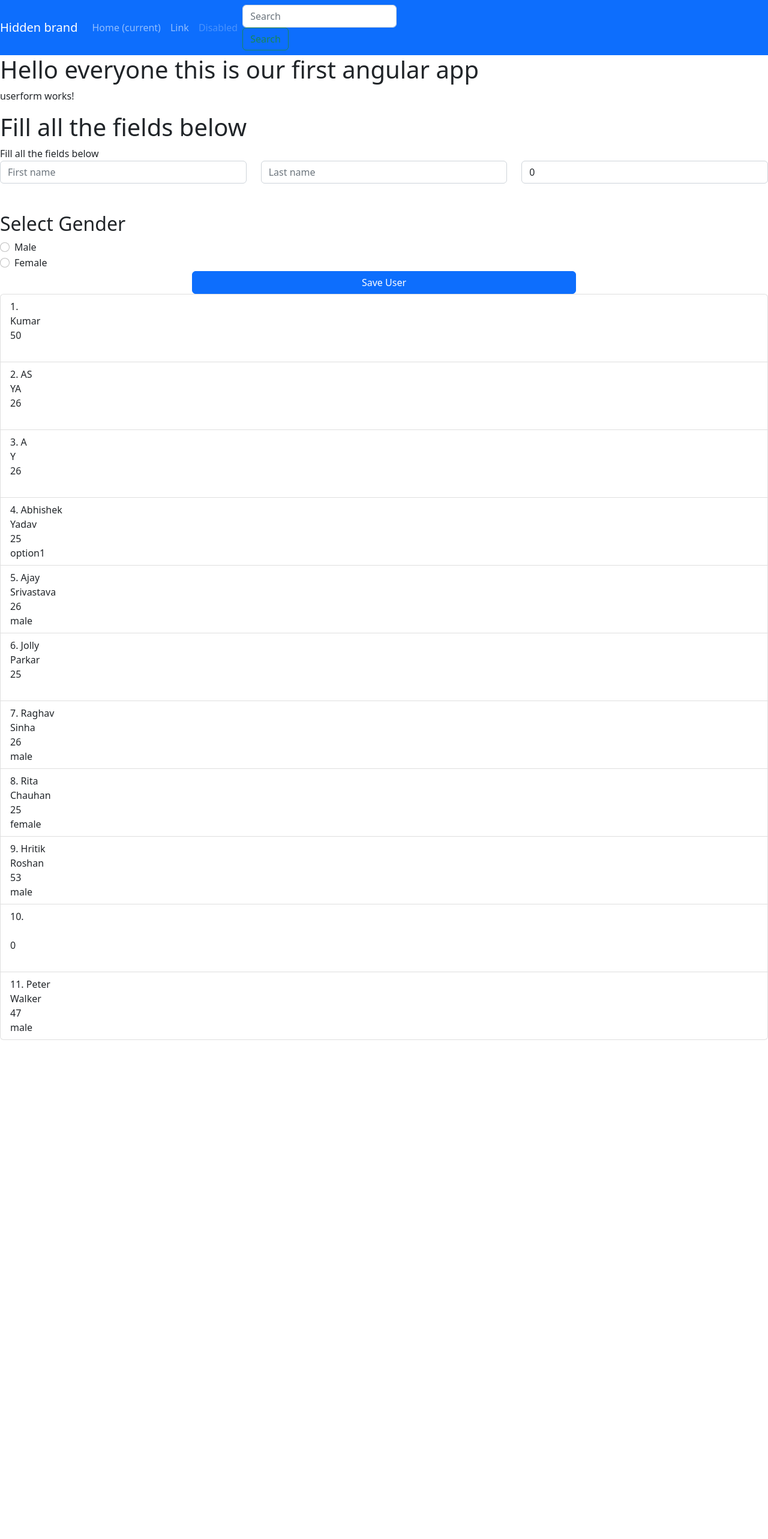
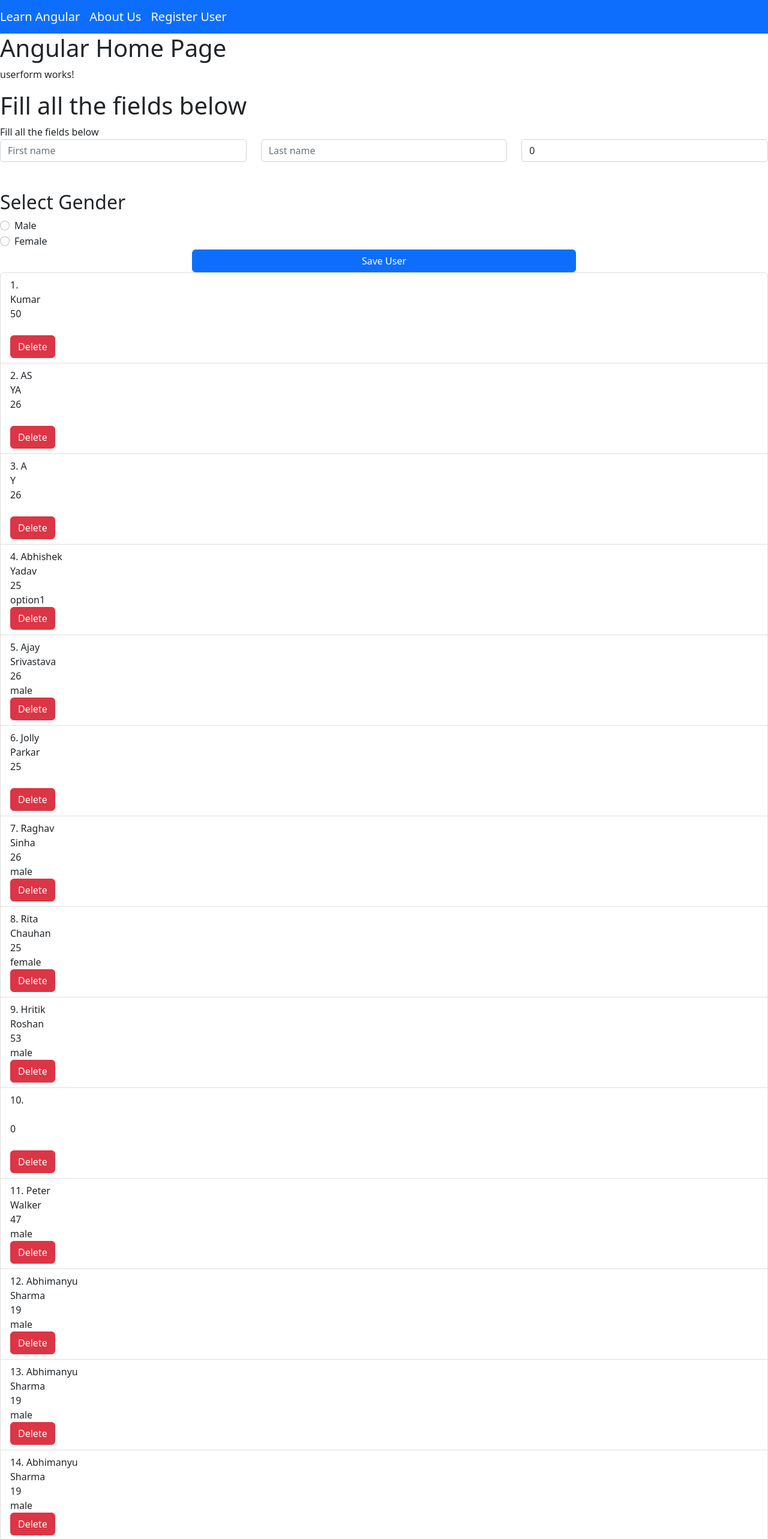
Before and after one commit to shadowabhii/Angular-Hello-World, an Angular app: page /userform in a window 1280 px wide. Before the commit this address led to /. Shown: the top 2566 px of the page at 60% size. Before the commit the page ends 1734 px from the top, so only its background shows below. Built offline with nearby package versions, Linux system fonts and the light colour scheme; data requests are answered from the project's data file.

Commit message:
Routing added

```diff
--- a/db.json
+++ b/db.json
@@ -72,6 +72,34 @@
       "age": 47,
       "Gender": "male",
       "id": 11
+    },
+    {
+      "firstName": "Abhimanyu",
+      "lastName": "Sharma",
+      "age": 19,
+      "Gender": "male",
+      "id": 12
+    },
+    {
+      "firstName": "Abhimanyu",
+      "lastName": "Sharma",
+      "age": 19,
+      "Gender": "male",
+      "id": 13
+    },
+    {
+      "firstName": "Abhimanyu",
+      "lastName": "Sharma",
+      "age": 19,
+      "Gender": "male",
+      "id": 14
+    },
+    {
+      "firstName": "",
+      "lastName": "",
+      "age": 0,
+      "Gender": "",
+      "id": 15
     }
   ]
 }
--- /dev/null
+++ b/src/app/Components/about-us/about-us.component.html
@@ -0,0 +1,5 @@
+<h1>About Us Page</h1>
+
+<p>Angular is a platform and framework for building single-page client applications
+     using HTML and TypeScript.
+     Angular is written in TypeScript.</p>
--- /dev/null
+++ b/src/app/Components/about-us/about-us.component.ts
@@ -0,0 +1,15 @@
+import { Component, OnInit } from '@angular/core';
+
+@Component({
+  selector: 'app-about-us',
+  templateUrl: './about-us.component.html',
+  styleUrls: ['./about-us.component.css']
+})
+export class AboutUsComponent implements OnInit {
+
+  constructor() { }
+
+  ngOnInit(): void {
+  }
+
+}
--- a/src/app/Components/nav-bar/nav-bar.component.html
+++ b/src/app/Components/nav-bar/nav-bar.component.html
@@ -3,21 +3,16 @@
     <span class="navbar-toggler-icon"></span>
   </button>
   <div class="collapse navbar-collapse" id="navbarTogglerDemo01">
-    <a class="navbar-brand" href="#">Hidden brand</a>
-    <ul class="navbar-nav mr-auto mt-2 mt-lg-0">
-      <li class="nav-item active">
-        <a class="nav-link" href="#">Home <span class="sr-only">(current)</span></a>
-      </li>
-      <li class="nav-item">
-        <a class="nav-link" href="#">Link</a>
-      </li>
-      <li class="nav-item">
-        <a class="nav-link disabled" href="#">Disabled</a>
-      </li>
-    </ul>
-    <form class="form-inline my-2 my-lg-0">
+    <a class="navbar-brand" routerLink="/home" href="#">Learn Angular</a>
+    <a class="navbar-brand" routerLink="/aboutus" href="#">About Us</a>
+    <a class="navbar-brand" routerLink="/userform" href="#">Register User</a>
+
+
+
+
+    <!-- <form class="form-inline my-2 my-lg-0">
       <input class="form-control mr-sm-2" type="search" placeholder="Search" aria-label="Search">
       <button class="btn btn-outline-success my-2 my-sm-0" type="submit">Search</button>
-    </form>
+    </form> -->
   </div>
 </nav>
--- a/src/app/Components/userform/userform.component.html
+++ b/src/app/Components/userform/userform.component.html
@@ -61,12 +61,14 @@
   </div>
 
   <ol class="list-group list-group-numbered">
-    <li *ngFor= "let u of users" class="list-group-item">
+    <li *ngFor= "let u of users; index as i"
+    class="list-group-item">
 
       <span>{{u.firstName}}</span> <br>
       <span>{{u.lastName}}</span> <br>
       <span>{{u.age}}</span> <br>
       <span>{{u.Gender}}</span> <br>
+      <button type="button" (click)="deleteRow(u, i)" class="btn btn-danger">Delete</button>
 
     </li>
 
--- a/src/app/Components/userform/userform.component.ts
+++ b/src/app/Components/userform/userform.component.ts
@@ -39,6 +39,16 @@ export class UserformComponent implements OnInit {
 
   }
 
+  deleteRow(user, index)
+  {
+    const observable = this.userService.deleteUser(user);
+    observable.subscribe((response:any)=>
+    {
+      console.log(response);
+      this.users.splice(index,1);
+    })
+  }
+
   constructor(public userService: UserService) { }
 
   ngOnInit(): void {
@@ -53,4 +63,6 @@ export class UserformComponent implements OnInit {
 
   }
 
+
+
 }
--- a/src/app/app-routing.module.ts
+++ b/src/app/app-routing.module.ts
@@ -1,7 +1,13 @@
 import { NgModule } from '@angular/core';
 import { RouterModule, Routes } from '@angular/router';
+import { UserformComponent } from './Components/userform/userform.component';
+import { AboutUsComponent } from './Components/about-us/about-us.component';
+import { AppComponent } from './app.component';
 
-const routes: Routes = [];
+const routes: Routes = [{path:'userform',
+component:UserformComponent},{path:'aboutus',
+component:AboutUsComponent},{path:'home',
+component:AppComponent}];
 
 @NgModule({
   imports: [RouterModule.forRoot(routes)],
--- a/src/app/app.component.html
+++ b/src/app/app.component.html
@@ -1,7 +1,9 @@
 
 <app-nav-bar></app-nav-bar>
-<h1>Hello everyone this is our first angular app</h1>
+<h1>Angular Home Page</h1>
 
-<app-userform></app-userform>
+<router-outlet></router-outlet>
+
+<!-- <app-userform></app-userform> -->
 <!-- <p style="text-align: center;">{{name}}</p>
 <p style="text-align: center;">{{c}}</p> -->
--- a/src/app/app.module.ts
+++ b/src/app/app.module.ts
@@ -7,12 +7,14 @@ import { AppComponent } from './app.component';
 import { NavBarComponent } from './Components/nav-bar/nav-bar.component';
 import { UserformComponent } from './Components/userform/userform.component';
 import {HttpClientModule} from '@angular/common/http';
+import { AboutUsComponent } from './Components/about-us/about-us.component';
 
 @NgModule({
   declarations: [
     AppComponent,
     NavBarComponent,
-    UserformComponent
+    UserformComponent,
+    AboutUsComponent
   ],
   imports: [
     BrowserModule,
--- a/src/app/user.service.ts
+++ b/src/app/user.service.ts
@@ -18,5 +18,13 @@ export class UserService {
     return this.http.get(BASE_URL);
   }
 
+  deleteUser(user:any)
+  {
+    return this.http.delete(BASE_URL,user.id)
+
+
+  }
+
+
   constructor(public http:HttpClient) { }
 }
--- a/tsconfig.json
+++ b/tsconfig.json
@@ -5,7 +5,7 @@
     "baseUrl": "./",
     "outDir": "./dist/out-tsc",
     "forceConsistentCasingInFileNames": true,
-    "strict": true,
+    "strict": false,
     "noImplicitReturns": true,
     "noFallthroughCasesInSwitch": true,
     "sourceMap": true,
```
Also changed, not shown: src/app/Components/about-us/about-us.component.css (added), 1 other file (tests, documents, lock files or other folders).
